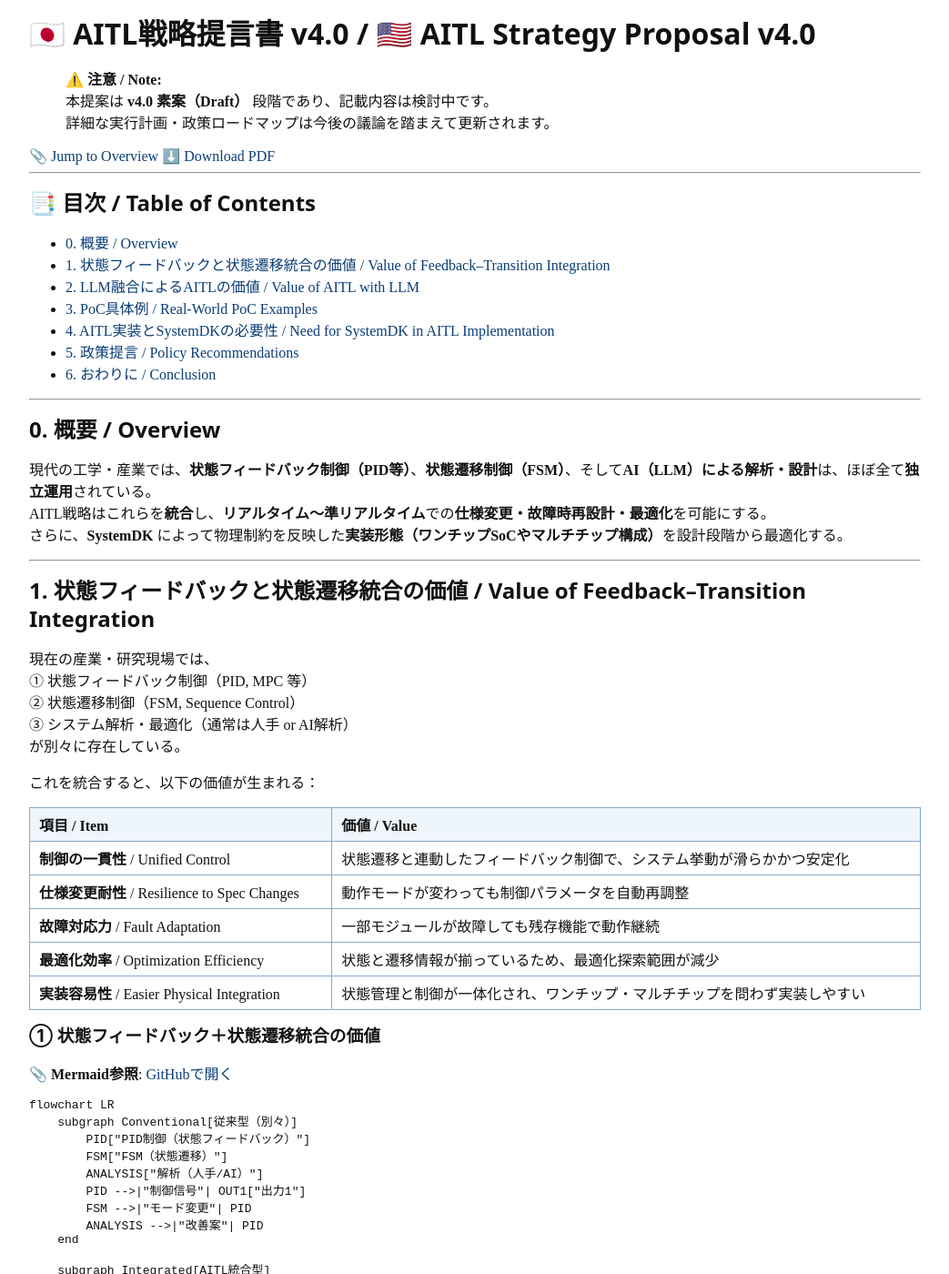
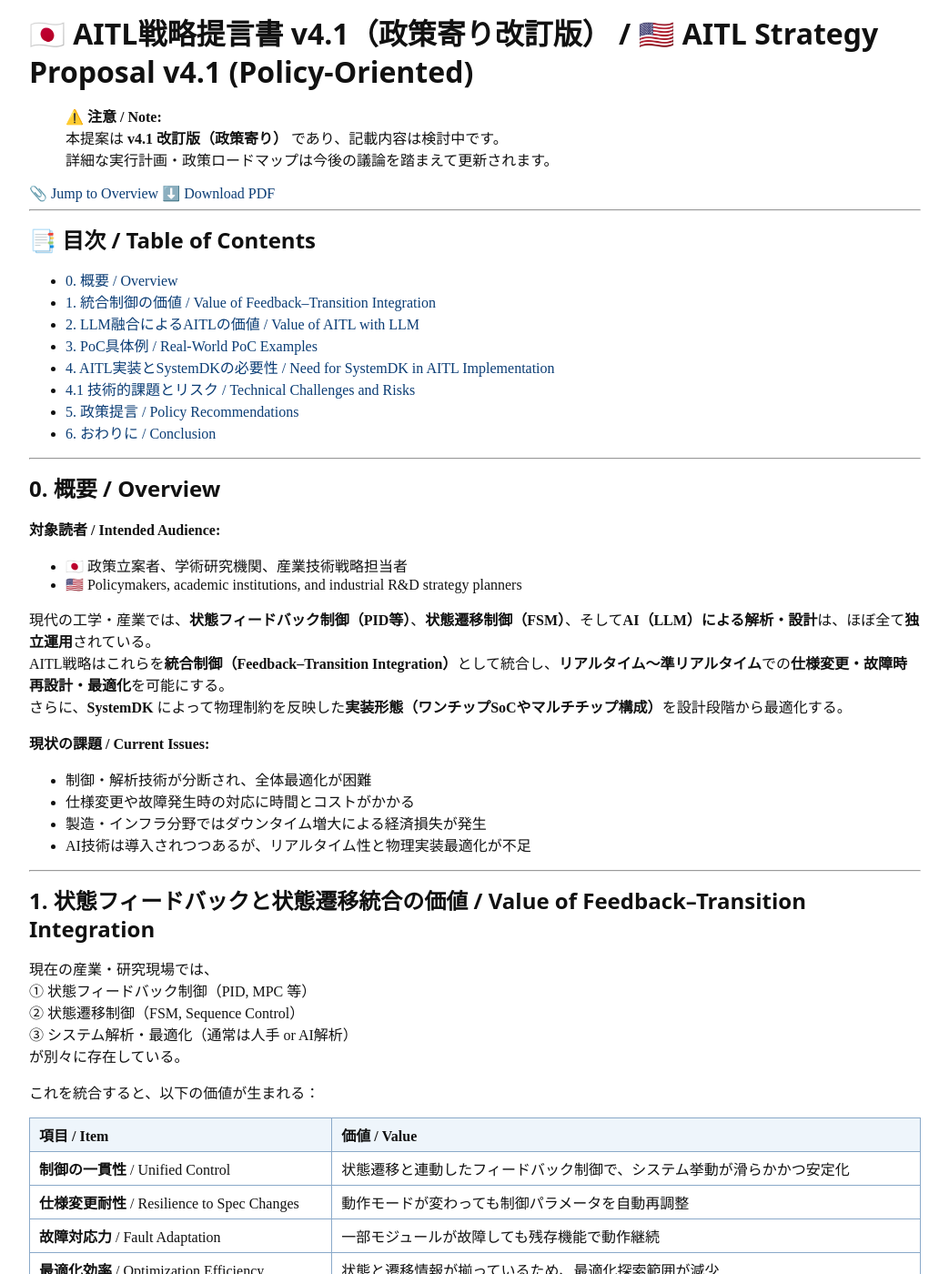
Before and after one commit to Samizo-AITL/AITL-Strategy-Proposal, a Jekyll site: the page built from AITL_Strategy_Proposal_Draft_v4_0.md, in a window 1280 px wide and 1400 px high. Shown: the whole window at 91% size, without its empty margins (118-1161 px from the left). Built offline with Jekyll 4.4.1, drawn with Linux system fonts in a browser that asks for light colours.

Commit message:
Update AITL_Strategy_Proposal_Draft_v4_0.md

```diff
--- a/AITL_Strategy_Proposal_Draft_v4_0.md
+++ b/AITL_Strategy_Proposal_Draft_v4_0.md
@@ -1,18 +1,18 @@
 ---
 layout: aitl
-title: AITL Strategy Proposal (Draft v4.0)
-permalink: /AITL_Strategy_Proposal_Draft_v4_0.html
+title: AITL Strategy Proposal (Draft v4.1 – Policy-Oriented)
+permalink: /AITL_Strategy_Proposal_Draft_v4_1.html
 ---
 
-# 🇯🇵 **AITL戦略提言書 v4.0** / 🇺🇸 **AITL Strategy Proposal v4.0** {#top}
+# 🇯🇵 **AITL戦略提言書 v4.1（政策寄り改訂版）** / 🇺🇸 **AITL Strategy Proposal v4.1 (Policy-Oriented)** {#top}
 
 > ⚠️ **注意 / Note:**
-> 本提案は **v4.0 素案（Draft）** 段階であり、記載内容は検討中です。
+> 本提案は **v4.1 改訂版（政策寄り）** であり、記載内容は検討中です。
 > 詳細な実行計画・政策ロードマップは今後の議論を踏まえて更新されます。
 
 <div class="btn-row">
   <a class="btn" href="#overview">📎 Jump to Overview</a>
-  <a class="btn" href="./Figures/AITL_Strategy_Proposal_Draft_v4_0.pdf">⬇️ Download PDF</a>
+  <a class="btn" href="./Figures/AITL_Strategy_Proposal_Draft_v4_1.pdf">⬇️ Download PDF</a>
 </div>
 
 ---
@@ -20,10 +20,11 @@ permalink: /AITL_Strategy_Proposal_Draft_v4_0.html
 ## 📑 目次 / Table of Contents {#toc}
 
 - [0. 概要 / Overview](#overview)
-- [1. 状態フィードバックと状態遷移統合の価値 / Value of Feedback–Transition Integration](#feedback-transition)
+- [1. 統合制御の価値 / Value of Feedback–Transition Integration](#feedback-transition)
 - [2. LLM融合によるAITLの価値 / Value of AITL with LLM](#aitl-llm-value)
 - [3. PoC具体例 / Real-World PoC Examples](#poc-examples)
 - [4. AITL実装とSystemDKの必要性 / Need for SystemDK in AITL Implementation](#systemdk)
+- [4.1 技術的課題とリスク / Technical Challenges and Risks](#risks)
 - [5. 政策提言 / Policy Recommendations](#policy)
 - [6. おわりに / Conclusion](#conclusion)
 
@@ -31,9 +32,19 @@ permalink: /AITL_Strategy_Proposal_Draft_v4_0.html
 
 ## 0. **概要 / Overview** {#overview}
 
+**対象読者 / Intended Audience:**
+- 🇯🇵 政策立案者、学術研究機関、産業技術戦略担当者
+- 🇺🇸 Policymakers, academic institutions, and industrial R&D strategy planners
+
 現代の工学・産業では、**状態フィードバック制御（PID等）**、**状態遷移制御（FSM）**、そして**AI（LLM）による解析・設計**は、ほぼ全て**独立運用**されている。
-AITL戦略はこれらを**統合**し、**リアルタイム～準リアルタイム**での**仕様変更・故障時再設計・最適化**を可能にする。
+AITL戦略はこれらを**統合制御（Feedback–Transition Integration）**として統合し、**リアルタイム～準リアルタイム**での**仕様変更・故障時再設計・最適化**を可能にする。
 さらに、**SystemDK** によって物理制約を反映した**実装形態（ワンチップSoCやマルチチップ構成）**を設計段階から最適化する。
+
+**現状の課題 / Current Issues:**
+- 制御・解析技術が分断され、全体最適化が困難
+- 仕様変更や故障発生時の対応に時間とコストがかかる
+- 製造・インフラ分野ではダウンタイム増大による経済損失が発生
+- AI技術は導入されつつあるが、リアルタイム性と物理実装最適化が不足
 
 ---
 
```
